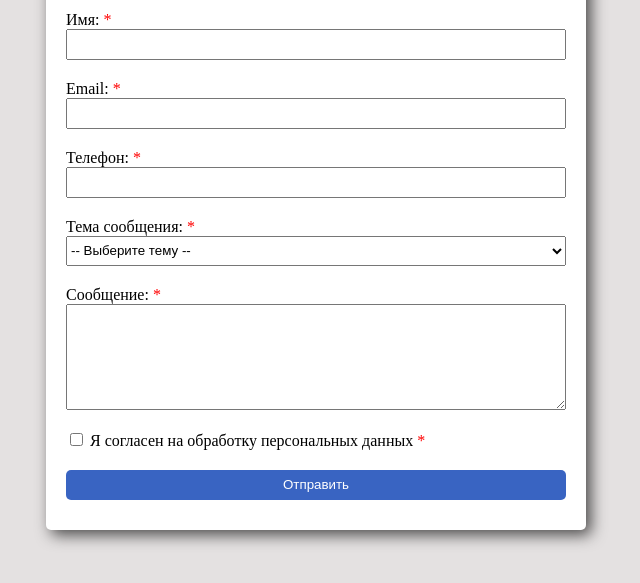
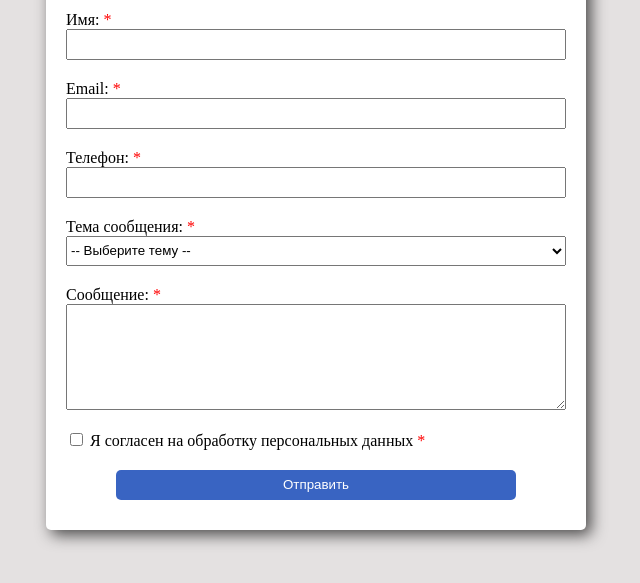
Before and after one commit to dreamerdk80/form, a plain HTML site: page index.html in a window 1280 px wide. Shown: the part 129-712 px from the top of the page, without its empty margins (324-964 px from the left). Drawn offline with Linux system fonts and the light colour scheme.

Commit message:
настройки кнопки (размер, поведение при наведении)

```diff
--- a/style.css
+++ b/style.css
@@ -44,7 +44,9 @@ textarea {
 }
 
 .button {
+    width: 80%;
     height: 30px;
+    margin: auto;
     background-color:#3964c2;
     border: 0;
     border-radius: 5px;
@@ -53,6 +55,7 @@ textarea {
 
 .button:hover {
     cursor: pointer;
+    transform: scale(1.1);
 }
 
 .button:active {
```
